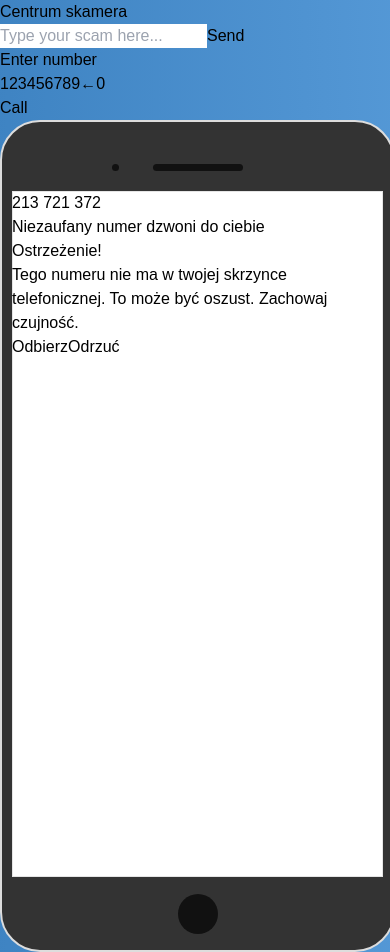
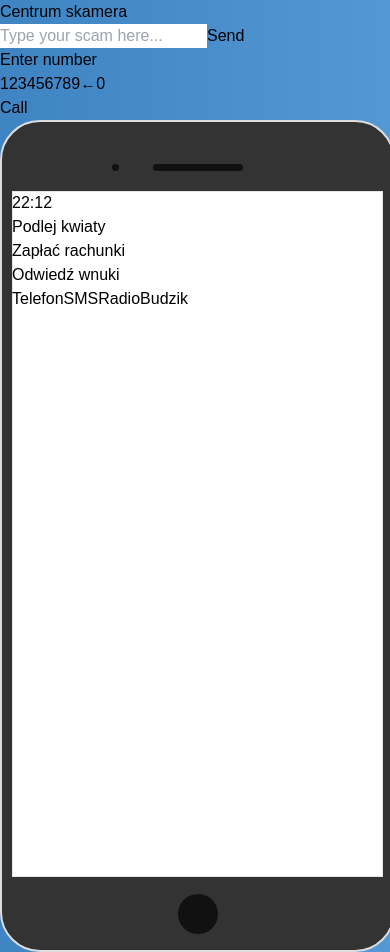
Before and after one commit to Bex0n/wnucheck-mvp, a Next.js app in the folder frontend/: page / in a window 390 px wide. Built offline with nearby package versions, Linux system fonts and the light colour scheme.

Commit message:
fix phone number display, add homescreen

```diff
--- a/frontend/src/pages/HomeScreen.tsx
+++ b/frontend/src/pages/HomeScreen.tsx
@@ -2,11 +2,30 @@
 
 const HomeScreen: React.FC = () => {
   return (
-    <div className="flex flex-col items-center gap-10">
-      <div className="items-center gap-10">
-       HomeScreen
+    <div className="flex flex-col items-center gap-10 mt-10">
+      <div className="text-6xl items-center gap-10">
+        22:12
       </div>
-    </div>
+      <div className="text-6xl items-center grid grid-cols-1 divide-y">
+        {Array.from(
+          ["Podlej kwiaty",
+            "Zapłać rachunki",
+            "Odwiedź wnuki",
+          ], (v, _) => (
+            <div className="text-3xl p-4">
+              {v}
+            </div>
+          ))}
+      </div>
+      <div className="flex-auto flex text-3xl font-semibold mx-auto mt-4 grid grid-cols-2 gap-4">
+        {Array.from(
+          ["Telefon", "SMS", "Radio", "Budzik"], (v, _) => (
+            <button className="h-20 px-4 rounded-md border border-slate-600 text-black hover:bg-slate-900 hover:text-white shadow-lg" type="submit">
+              {v}
+            </button>
+          ))}
+      </div>
+    </div >
   );
 };
 
--- a/frontend/src/pages/IncomingCallScreen.tsx
+++ b/frontend/src/pages/IncomingCallScreen.tsx
@@ -23,11 +23,11 @@ const IncomingCallScreen: React.FC<IncomingCallScreenProps> = ({ onAnswerCall, o
           <p className="text-xl text-slate-800 mt-1">Tego numeru nie ma w twojej skrzynce telefonicznej. To może być oszust. Zachowaj czujność.</p>
         </div>
       </div>
-      <div className="flex-auto flex space-x-4">
-        <button onClick={onAnswerCall} className="h-40 px-10 font-semibold rounded-md bg-slate-600 text-white hover:bg-slate-900 shadow-lg" type="submit">
+      <div className="flex space-x-4 text-3xl font-bold">
+        <button onClick={onAnswerCall} className="h-40 p-4 font-bold border border-black rounded-md shadow-lg hover:bg-gray-300" type="submit">
           Odbierz
         </button>
-        <button onClick={onDenyCall} className="h-40 px-10 font-semibold rounded-md border border-red-700 text-red-700 hover:bg-red-900 hover:text-white shadow-lg" type="button">
+        <button onClick={onDenyCall} className="font-semibold p-4 rounded-md border border-black shadow-lg hover:bg-gray-300" type="button">
           Odrzuć
         </button>
       </div>
--- a/frontend/src/pages/index.tsx
+++ b/frontend/src/pages/index.tsx
@@ -5,7 +5,7 @@ import { useState } from 'react';
 import NewMessagePopup, { PopupData } from "./NewMessagePopup";
 import ChatWindow from "./ChatWindow";
 import HomeScreen from "./HomeScreen";
-import CallScreen from "./CallScreen";
+import CallScreen, { CallData } from "./CallScreen";
 import DialKeypad from "./DialKeypad";
 import AudioInput from "./AudioInput";
 
@@ -20,13 +20,13 @@ const geistMono = Geist_Mono({
 });
 
 export default function Home() {
-  const [screenType, setScreenType] = useState("incomingcall");
+  const [screenType, setScreenType] = useState("homescreen");
   const [popup, setPopup] = useState(null);
-  const [incomingNumber, setIncomingNumber] = useState("213 721 372");
+  const [incomingNumber, setIncomingNumber] = useState(213721372);
 
-  const incomingCallCallback = (data) => {
+  const incomingCallCallback = (data: CallData) => {
     setScreenType("incomingcall");
-    setIncomingNumber(data.phoneNumber);
+    setIncomingNumber(data.phonenum);
   }
   const answerCallCallback = () => {
     setScreenType("call");
@@ -57,7 +57,7 @@ export default function Home() {
             {popup != null && (<NewMessagePopup dismiss={() => setPopup(null)} data={popup} />)}
           >
             {screenType === "incomingcall" && <IncomingCallScreen phoneNumber={incomingNumber} onAnswerCall={answerCallCallback} onDenyCall={denyCallCallback} />}
-            {screenType === "call" && <CallScreen />}
+            {screenType === "call" && <CallScreen phonenum={incomingNumber} />}
             {screenType === "homescreen" && <HomeScreen />}
           </SmartPhone>
         </div>
```
